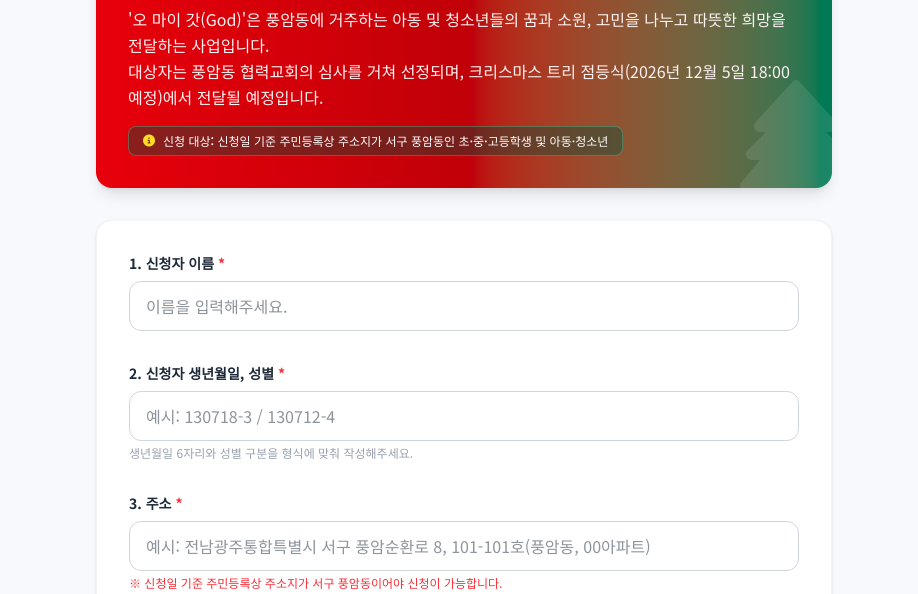
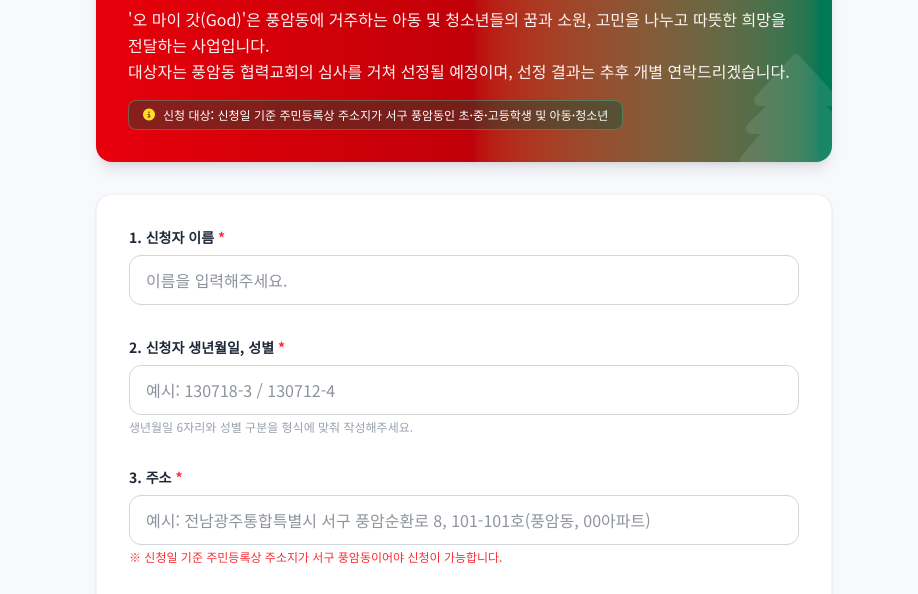
Before and after one commit to dbalzz252-del/ohmygodwish, a plain HTML site: page index.html in a window 1280 px wide. Shown: the part 183-777 px from the top of the page, without its empty margins (176-1094 px from the left). Drawn offline with nearby package versions, Linux system fonts and the light colour scheme; a web font is replaced by a local one.

Commit message:
Update index.html

```diff
--- a/index.html
+++ b/index.html
@@ -100,7 +100,7 @@
             <h2 class="text-2xl md:text-3xl font-bold mb-3">🎄 오 마이 갓(God) 희망선물 지원신청 🎁</h2>
             <p class="text-sm md:text-base text-red-50 leading-relaxed space-y-1">
                 '오 마이 갓(God)'은 풍암동에 거주하는 아동 및 청소년들의 꿈과 소원, 고민을 나누고 따뜻한 희망을 전달하는 사업입니다.<br>
-                대상자는 풍암동 협력교회의 심사를 거쳐 선정되며, 크리스마스 트리 점등식(2026년 12월 5일 18:00 예정)에서 전달될 예정입니다.
+                대상자는 풍암동 협력교회의 심사를 거쳐 선정될 예정이며, 선정 결과는 추후 개별 연락드리겠습니다.
             </p>
             <div class="mt-4 inline-flex items-center space-x-2 bg-emerald-900/40 border border-emerald-300/30 px-3.5 py-1.5 rounded-lg text-xs font-medium">
                 <i class="fa-solid fa-circle-info text-yellow-300"></i>
```
